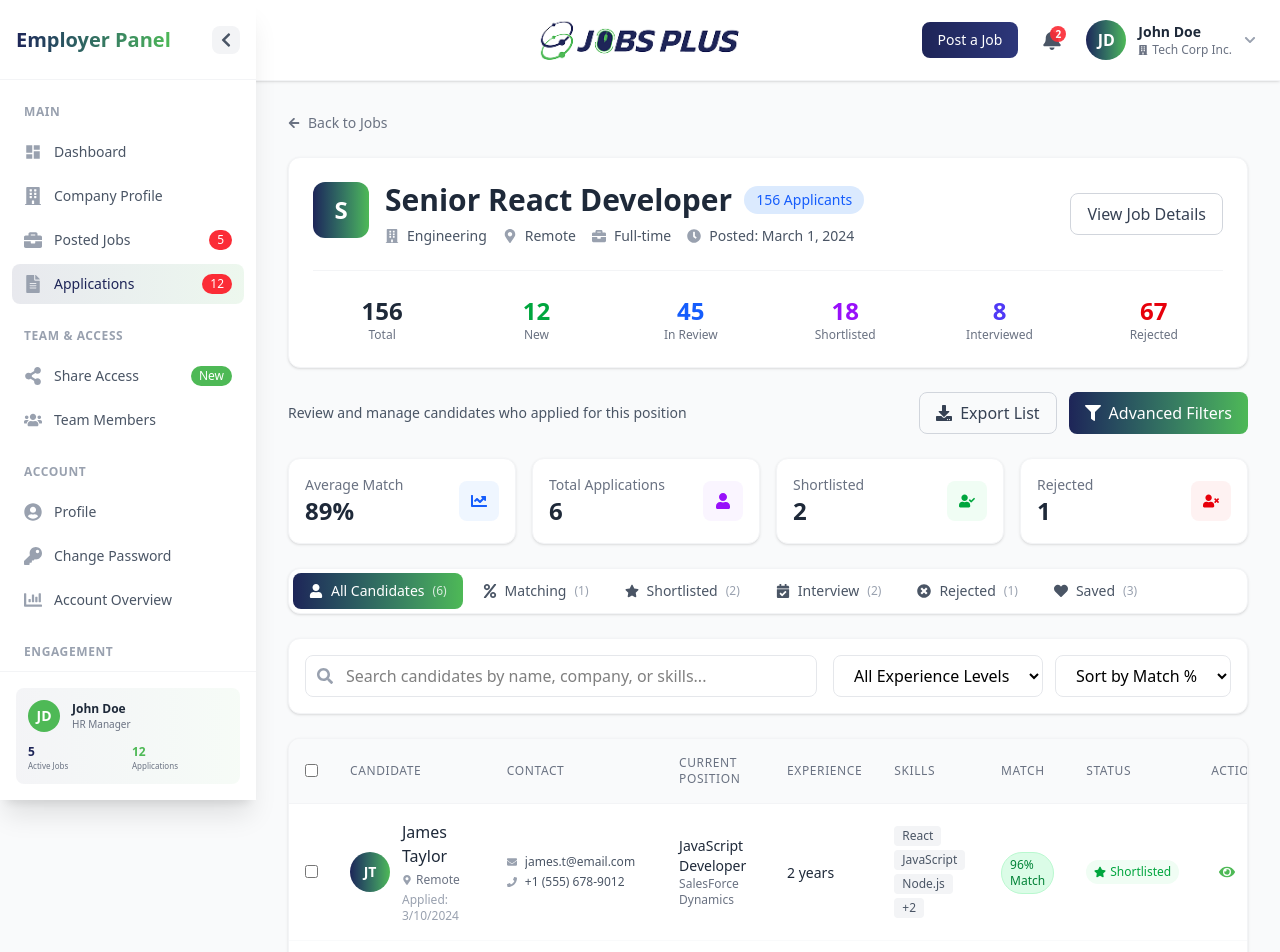
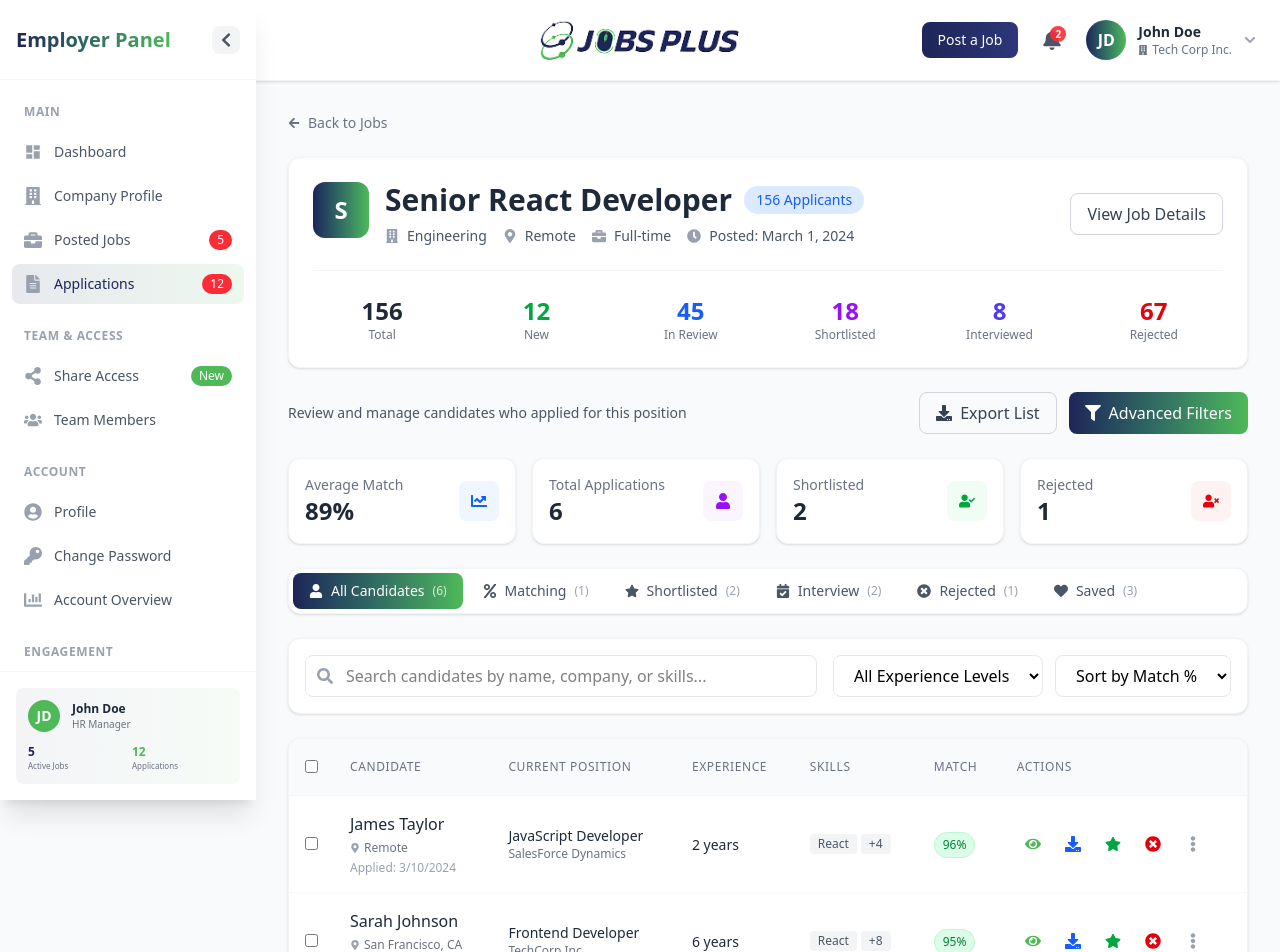
Before and after one commit to rezaulraj/jobprotal, a React (Vite) app: page /employer/applications in a window 1280 px wide. Shown: the top 952 px of the page. Built offline with nearby package versions, Linux system fonts and the light colour scheme.

Commit message:
update apllication page

```diff
--- a/src/layout/EmployerLayout.jsx
+++ b/src/layout/EmployerLayout.jsx
@@ -65,7 +65,7 @@ const EmployerLayout = () => {
         } ${isMobile ? "ml-0" : ""}`}
       >
         <div className="p-4 md:p-6 lg:p-8">
-          <div className="max-w-7xl mx-auto">
+          <div className="container mx-auto">
             {/* Breadcrumb or Page Title can go here */}
             <Outlet />
           </div>
--- a/src/pages/employer/Applications.jsx
+++ b/src/pages/employer/Applications.jsx
@@ -38,7 +38,6 @@ const Applications = () => {
   const [selectedRows, setSelectedRows] = useState([]);
   const [hoveredSkill, setHoveredSkill] = useState(null);
 
-  // Current job information
   const currentJob = {
     id: "JOB-001",
     title: "Senior React Developer",
@@ -59,7 +58,7 @@ const Applications = () => {
       id: 1,
       name: "Sarah Johnson",
       avatar: "SJ",
-      jobTitle: "Senior React Developer", // Added job title field
+      jobTitle: "Senior React Developer",
       currentCompany: "TechCorp Inc.",
       currentPosition: "Frontend Developer",
       location: "San Francisco, CA",
@@ -319,12 +318,10 @@ const Applications = () => {
 
   const handleBulkAction = (action) => {
     console.log(`Bulk ${action} for rows:`, selectedRows);
-    // Implement bulk actions here
   };
 
   return (
     <div className="space-y-6">
-      {/* Back to Jobs Link */}
       <div className="flex items-center text-sm">
         <button className="flex items-center text-gray-500 hover:text-[#4EB956] transition-all">
           <FaArrowLeft className="mr-2" size={12} />
@@ -332,7 +329,6 @@ const Applications = () => {
         </button>
       </div>
 
-      {/* Job Title Header */}
       <div className="bg-white rounded-xl shadow-sm border border-gray-100 p-6">
         <div className="flex flex-col md:flex-row md:items-center md:justify-between">
           <div className="flex items-start space-x-4">
@@ -380,7 +376,6 @@ const Applications = () => {
           </div>
         </div>
 
-        {/* Application Stats */}
         <div className="grid grid-cols-2 md:grid-cols-6 gap-4 mt-6 pt-6 border-t border-gray-100">
           <div className="text-center">
             <p className="text-2xl font-bold text-gray-800">
@@ -421,7 +416,6 @@ const Applications = () => {
         </div>
       </div>
 
-      {/* Header with Actions */}
       <div className="flex flex-col md:flex-row md:items-center md:justify-between">
         <div>
           <p className="text-gray-600 text-sm">
@@ -440,7 +434,6 @@ const Applications = () => {
         </div>
       </div>
 
-      {/* Stats Cards */}
       <div className="grid grid-cols-1 sm:grid-cols-2 lg:grid-cols-4 gap-4">
         <div className="bg-white rounded-xl shadow-sm border border-gray-100 p-4">
           <div className="flex items-center justify-between">
@@ -502,7 +495,6 @@ const Applications = () => {
         </div>
       </div>
 
-      {/* Tabs */}
       <div className="bg-white rounded-xl shadow-sm border border-gray-100 p-1 flex flex-wrap gap-1">
         {tabs.map((tab) => (
           <button
@@ -525,7 +517,6 @@ const Applications = () => {
         ))}
       </div>
 
-      {/* Search and Filters */}
       <div className="bg-white rounded-xl shadow-sm border border-gray-100 p-4">
         <div className="flex flex-col lg:flex-row gap-4">
           <div className="flex-1 relative">
@@ -563,7 +554,6 @@ const Applications = () => {
         </div>
       </div>
 
-      {/* Bulk Actions */}
       {selectedRows.length > 0 && (
         <div className="bg-blue-50 rounded-lg p-4 flex items-center justify-between">
           <span className="text-sm text-blue-700">
@@ -612,9 +602,9 @@ const Applications = () => {
                 <th className="p-4 text-left text-xs font-medium text-gray-500 uppercase tracking-wider">
                   Candidate
                 </th>
-                <th className="p-4 text-left text-xs font-medium text-gray-500 uppercase tracking-wider">
+                {/* <th className="p-4 text-left text-xs font-medium text-gray-500 uppercase tracking-wider">
                   Contact
-                </th>
+                </th> */}
                 <th className="p-4 text-left text-xs font-medium text-gray-500 uppercase tracking-wider">
                   Current Position
                 </th>
@@ -627,9 +617,9 @@ const Applications = () => {
                 <th className="p-4 text-left text-xs font-medium text-gray-500 uppercase tracking-wider">
                   Match
                 </th>
-                <th className="p-4 text-left text-xs font-medium text-gray-500 uppercase tracking-wider">
+                {/* <th className="p-4 text-left text-xs font-medium text-gray-500 uppercase tracking-wider">
                   Status
-                </th>
+                </th> */}
                 <th className="p-4 text-left text-xs font-medium text-gray-500 uppercase tracking-wider">
                   Actions
                 </th>
@@ -651,9 +641,9 @@ const Applications = () => {
                   </td>
                   <td className="p-4">
                     <div className="flex items-center space-x-3">
-                      <div className="w-10 h-10 rounded-full bg-gradient-to-r from-[#1E2558] to-[#4EB956] flex items-center justify-center text-white font-bold text-sm flex-shrink-0">
+                      {/* <div className="w-10 h-10 rounded-full bg-gradient-to-r from-[#1E2558] to-[#4EB956] flex items-center justify-center text-white font-bold text-sm flex-shrink-0">
                         {app.avatar}
-                      </div>
+                      </div> */}
                       <div>
                         <p className="font-medium text-gray-800">{app.name}</p>
                         <div className="flex items-center mt-1">
@@ -672,7 +662,7 @@ const Applications = () => {
                       </div>
                     </div>
                   </td>
-                  <td className="p-4">
+                  {/* <td className="p-4">
                     <div className="space-y-1">
                       <div className="flex items-center text-xs text-gray-600">
                         <FaEnvelope className="mr-2 text-gray-400" size={10} />
@@ -693,7 +683,7 @@ const Applications = () => {
                         </a>
                       </div>
                     </div>
-                  </td>
+                  </td> */}
                   <td className="p-4">
                     <div>
                       <p className="font-medium text-gray-800 text-sm">
@@ -712,7 +702,7 @@ const Applications = () => {
                   <td className="p-4 relative">
                     <div className="flex items-center">
                       <div className="flex flex-wrap gap-1 max-w-[200px]">
-                        {app.skills.slice(0, 3).map((skill, index) => (
+                        {app.skills.slice(0, 1).map((skill, index) => (
                           <span
                             key={index}
                             className="px-2 py-0.5 bg-gray-100 text-gray-600 rounded text-xs"
@@ -720,13 +710,13 @@ const Applications = () => {
                             {skill}
                           </span>
                         ))}
-                        {app.skills.length > 3 && (
+                        {app.skills.length > 1 && (
                           <span
                             className="px-2 py-0.5 bg-gray-100 text-gray-600 rounded text-xs cursor-help relative"
                             onMouseEnter={() => setHoveredSkill(app.id)}
                             onMouseLeave={() => setHoveredSkill(null)}
                           >
-                            +{app.skills.length - 3}
+                            +{app.skills.length - 1}
                             {hoveredSkill === app.id && (
                               <div className="absolute z-10 bottom-full left-0 mb-2 w-48 p-2 bg-gray-800 text-white text-xs rounded-lg shadow-lg">
                                 <div className="font-medium mb-1">
@@ -753,10 +743,10 @@ const Applications = () => {
                     <span
                       className={`inline-flex items-center px-2 py-1 rounded-full text-xs font-medium border ${getMatchColor(app.matchPercentage)}`}
                     >
-                      {app.matchPercentage}% Match
+                      {app.matchPercentage}%
                     </span>
                   </td>
-                  <td className="p-4">
+                  {/* <td className="p-4">
                     <span
                       className={`inline-flex items-center px-2 py-1 rounded-full text-xs ${getStatusBadge(app.status).bg} ${getStatusBadge(app.status).text}`}
                     >
@@ -765,7 +755,7 @@ const Applications = () => {
                         {getStatusBadge(app.status).label}
                       </span>
                     </span>
-                  </td>
+                  </td> */}
                   <td className="p-4">
                     <div className="flex items-center gap-2">
                       <button
```
Also changed, not shown: src/pages/employer/EmployerChagePassword.jsx (+0 -9 lines).
